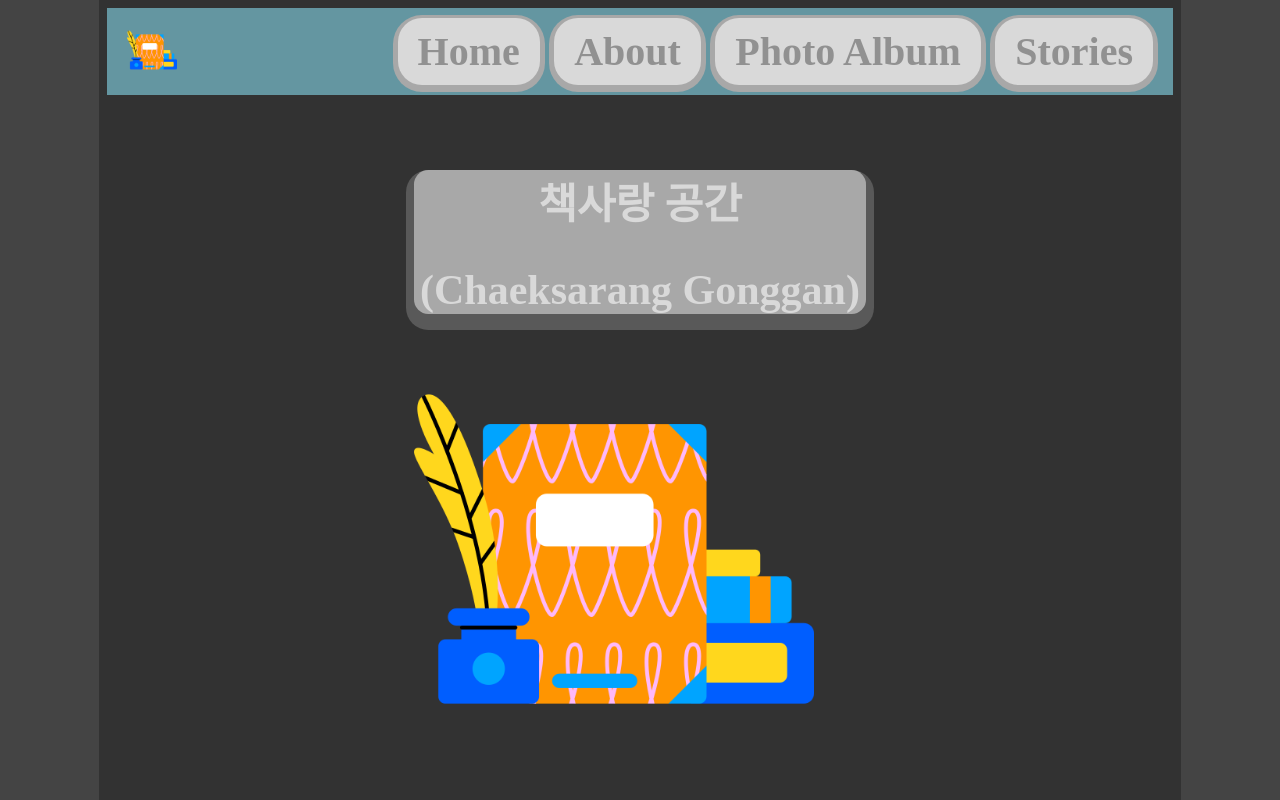
After one commit to PedroCr05/Chaeksarang-Gonggan, a Django app: template main_app/templates/home.html in a window 1280 px wide. The commit adds this page. Run offline with Django 5.2, Linux system fonts and the light colour scheme; the template is opened without the code that fills it, so the values that code supplies are empty.

Commit message:
Got some styling going. Finally got what I wanted with my about page. Just 1 more thing but will leave it for tommorrow

```diff
--- /dev/null
+++ b/main_app/static/css/base.css
@@ -0,0 +1,65 @@
+html {
+  background-color: #323232;
+  border-left: #444444 6.24rem solid;
+  border-right: #444444 6.24rem solid;
+  height: 100%;
+}
+
+header {
+  display: flex;
+  align-items: center;
+  justify-content: space-between;
+  background-color: #6496a1;
+  padding: 0.625rem 1.25rem;
+  position: sticky;
+  top: 0;
+  z-index: 1000;
+}
+
+main {
+  flex: 1;
+  display: flex;
+  flex-direction: column;
+  align-items: center;
+  justify-content: center;
+  padding: 1.25rem;
+}
+
+.header-logo-container {
+  display: flex;
+  align-items: center;
+}
+
+.header-logo-container img {
+  width: 3.125rem;
+  height: auto;
+}
+
+nav ul {
+  display: flex;
+  gap: 0.9rem;
+  list-style: none;
+  margin: 0;
+  padding: 0;
+}
+
+nav ul li a {
+  display: inline-block;
+  padding: 0.625rem 1.25rem;
+  background-color: #d9d9d9;
+  border-radius: 1.5rem;
+  text-decoration: none;
+  font-size: 2.5rem;
+  color: rgba(82, 82, 82, 0.53);
+  font-weight: bold;
+  text-align: center;
+  box-shadow: 0 0.125rem 0 0.3125rem #a8a8a8;
+}
+
+nav ul li a:hover {
+  background-color: #c2ccc9;
+}
+
+nav ul li a:active {
+  background-color: #aeb7b4;
+}
--- /dev/null
+++ b/main_app/static/css/home.css
@@ -0,0 +1,18 @@
+.logo-container {
+  text-align: center;
+  margin-top: 1.25rem;
+}
+
+.home-title {
+  background-color: rgba(168, 168, 168, 75);
+  border-radius: 0.9rem;
+  font-size: 1.75rem;
+  color: #d9d9d9;
+  padding: 0 0.4rem 0 0.4rem;
+  box-shadow: 0 0.5rem 0 0.5rem rgba(89, 89, 89, 75);
+}
+
+.logo-container .header-logo-container img {
+  width: 25rem;
+  height: auto;
+}
--- a/main_app/templates/base.html
+++ b/main_app/templates/base.html
@@ -1,3 +1,5 @@
+{% load static %}
+
 <!DOCTYPE html>
 <html lang="en">
   <head>
@@ -5,6 +7,7 @@
     <meta http-equiv="X-UA-Compatible" content="IE=edge" />
     <meta name="viewport" content="width=device-width, initial-scale=1.0" />
     <link rel="shortcut icon" type="image/png" href="" />
+    <link rel="stylesheet" href="{% static 'css/base.css' %}" />
     <title>책사랑 공간</title>
     {% block head %} {% endblock %}
   </head>
@@ -12,12 +15,15 @@
     <header>
       <div class="header-logo-container">
         <a href="/">
-          <img src="" alt="" />
+          <img src="../static/images/book.png" alt="site-logo-of-a-book" />
         </a>
       </div>
       <nav>
         <ul>
+          <li><a href="/">Home</a></li>
           <li><a href="/about">About</a></li>
+          <li><a href="/photos">Photo Album</a></li>
+          <li><a href="/stories">Stories</a></li>
         </ul>
       </nav>
     </header>
--- /dev/null
+++ b/main_app/templates/home.html
@@ -0,0 +1,17 @@
+{% extends 'base.html' %} {% load static %} {% block head %}
+<link rel="stylesheet" href="{% static 'css/home.css' %}" />
+{% endblock %} {% block content %}
+
+<section class="logo-container">
+  <div class="home-title">
+    <h1>책사랑 공간</h1>
+    <h1>(Chaeksarang Gonggan)</h1>
+  </div>
+  <div class="header-logo-container">
+    <a href="/">
+      <img src="../static/images/book.png" alt="site-logo-of-a-book" />
+    </a>
+  </div>
+</section>
+
+{% endblock %}
--- a/main_app/urls.py
+++ b/main_app/urls.py
@@ -3,5 +3,6 @@ from . import views
 
 urlpatterns = [
     path('', views.home, name='home'),
-    path('about/', views.about, name='about')
+    path('about/', views.about, name='about'),
+    path('stories/', views.story_index, name='story-index'),
 ]
```
Also changed, not shown: main_app/static/css/about.css (added, +135 -0 lines), main_app/static/css/stories/story-index.css (added, +38 -0 lines), main_app/templates/about.html (+45 -25 lines), main_app/templates/stories/index.html (added, +22 -0 lines), main_app/views.py (+19 -2 lines), main_app/static/images/book.png (added).
